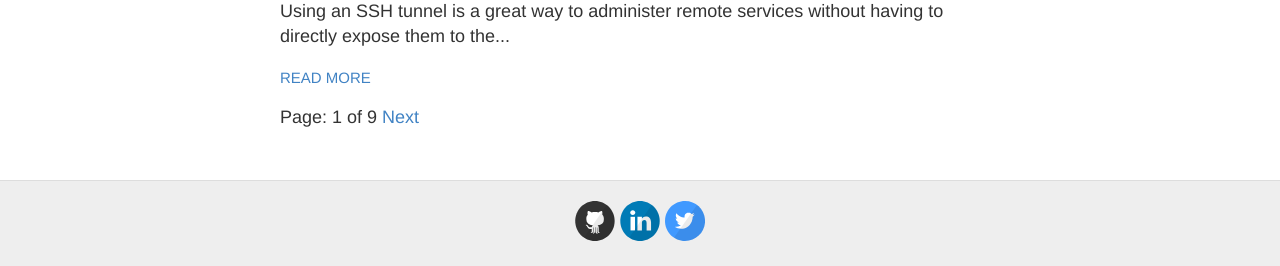
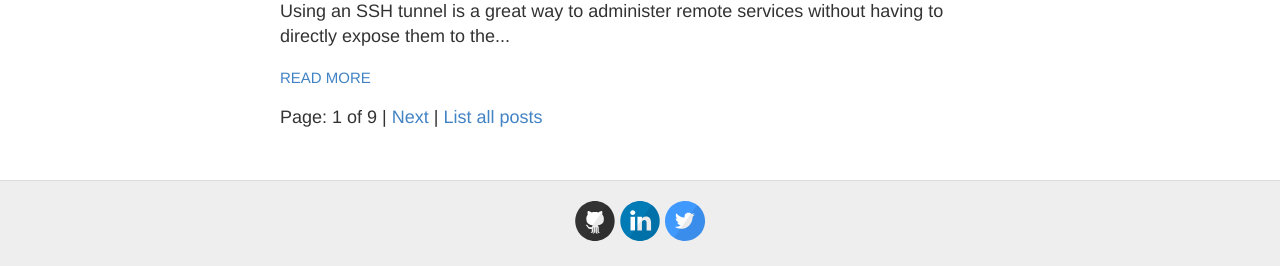
Before and after one commit to YorkshireKev/kevssite.com-jekyll-version, a Jekyll site: the page built from index.html, in a window 1280 px wide. Shown: the part 974-1240 px from the top of the page. Built offline with Jekyll 4.4.1, drawn with Linux system fonts in a browser that asks for light colours; the list of posts is cut into pages by our own code.

```diff
--- a/index.html
+++ b/index.html
@@ -15,18 +15,19 @@
 <p>
 <!-- Pagination links -->
 <div class="pagination">
+<span class="page_number ">Page: {{ paginator.page }} of {{ paginator.total_pages }}</span>
   {% if paginator.previous_page %}
     {% if paginator.page != 2 %}
-      <a href="/page{{ paginator.previous_page }}" class="previous">Previous</a>
+      | <a href="/page{{ paginator.previous_page }}" class="previous">Previous</a>
     {% else %}
-    <a href="/" class="previous">Previous</a>
+    | <a href="/" class="previous">Previous</a>
     {% endif %}
   {% endif %}
-  <span class="page_number ">Page: {{ paginator.page }} of {{ paginator.total_pages }}</span>
   {% if paginator.next_page %}
-    <a href="/page{{ paginator.next_page }}" class="">Next</a>
+    | <a href="/page{{ paginator.next_page }}" class="">Next</a>
   {% else %}
     <span class="next ">Next</span>
   {% endif %}
+  | <a href="/allposts">List all posts</a>
 </div>
 </p>
```
Also changed, not shown: allposts.html (+0 -7 lines).
